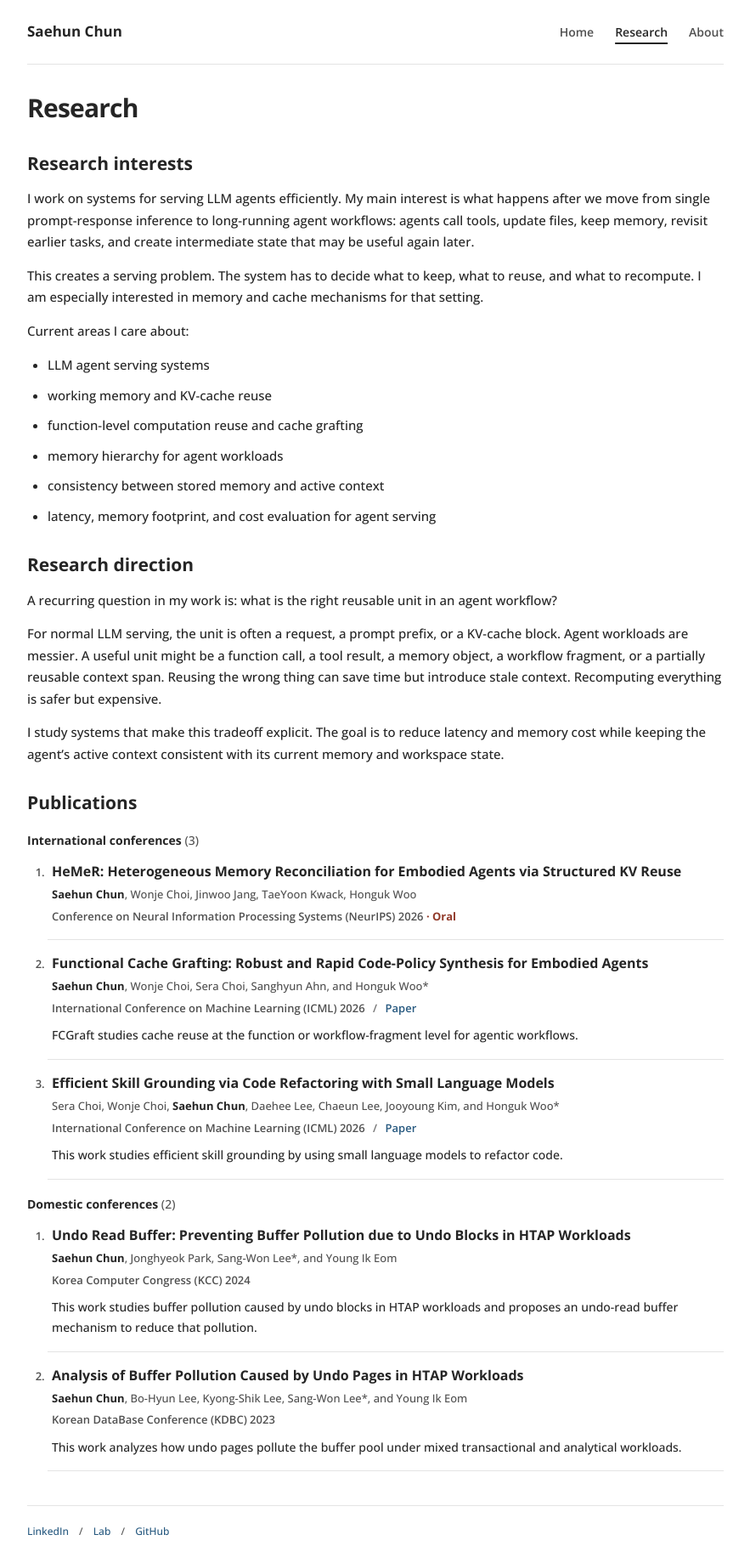
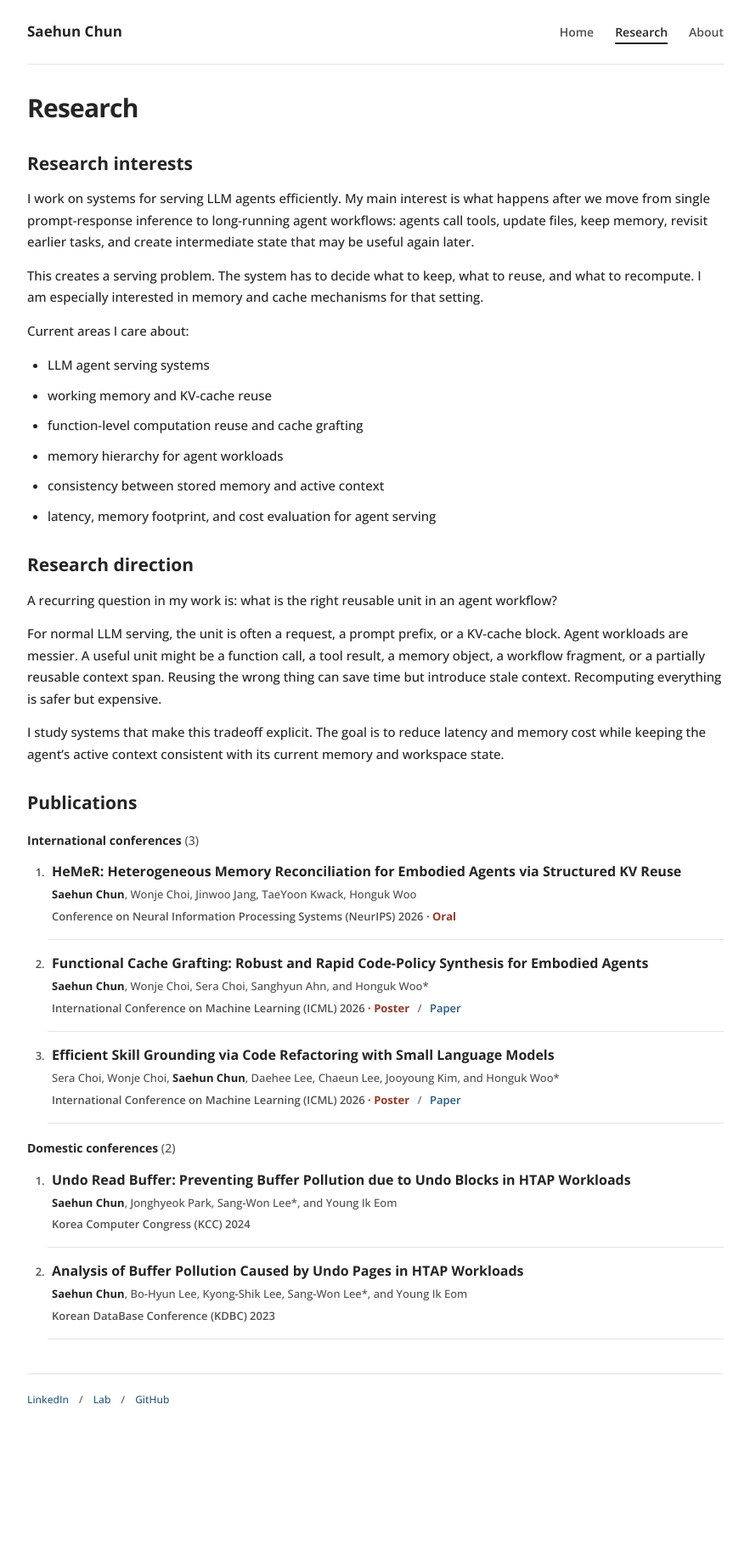
Before and after one commit to thousae/thousae.github.io, a Jekyll site: the page built from research.md, in a window 1280 px wide. Shown: the whole page at 85% size, without its empty margins (198-1081 px from the left). Built offline with Jekyll 4.4.1, drawn with Linux system fonts in a browser that asks for light colours; after the commit the page ends 1684 px from its top, so only the background shows below that.

Commit message:
Remove paper summaries and label ICML poster presentations

```diff
--- a/_data/publications.yml
+++ b/_data/publications.yml
@@ -12,20 +12,20 @@
   title: "Functional Cache Grafting: Robust and Rapid Code-Policy Synthesis for Embodied Agents"
   authors: "Saehun Chun, Wonje Choi, Sera Choi, Sanghyun Ahn, and Honguk Woo*"
   venue: ICML
+  distinction: Poster
   year: 2026
   conference: International Conference on Machine Learning
   url: https://icml.cc/virtual/2026/poster/62313
-  summary: FCGraft studies cache reuse at the function or workflow-fragment level for agentic workflows.
 
 - id: skill-grounding
   category: International conferences
   title: Efficient Skill Grounding via Code Refactoring with Small Language Models
   authors: "Sera Choi, Wonje Choi, Saehun Chun, Daehee Lee, Chaeun Lee, Jooyoung Kim, and Honguk Woo*"
   venue: ICML
+  distinction: Poster
   year: 2026
   conference: International Conference on Machine Learning
   url: https://icml.cc/virtual/2026/poster/65138
-  summary: This work studies efficient skill grounding by using small language models to refactor code.
 
 - id: undo-read-buffer
   category: Domestic conferences
@@ -34,7 +34,6 @@
   venue: KCC
   year: 2024
   conference: Korea Computer Congress
-  summary: This work studies buffer pollution caused by undo blocks in HTAP workloads and proposes an undo-read buffer mechanism to reduce that pollution.
 
 - id: undo-pages
   category: Domestic conferences
@@ -43,4 +42,3 @@
   venue: KDBC
   year: 2023
   conference: Korean DataBase Conference
-  summary: This work analyzes how undo pages pollute the buffer pool under mixed transactional and analytical workloads.
--- a/_includes/publications.html
+++ b/_includes/publications.html
@@ -15,7 +15,6 @@
         </h4>
         <p class="authors">{{ paper.authors | escape | replace: 'Saehun Chun', '<strong>Saehun Chun</strong>' }}</p>
         <p class="paper-meta">{% if include.detailed %}{{ paper.conference }} ({{ paper.venue }}){% else %}{{ paper.venue }}{% endif %} {{ paper.year }}{% if paper.distinction %} <span class="distinction">· {{ paper.distinction }}</span>{% endif %}{% if paper.url %} <span class="meta-separator">/</span> <a href="{{ paper.url }}" target="_blank" rel="noopener">Paper</a>{% endif %}</p>
-        {% if include.detailed and paper.summary %}<p class="paper-summary">{{ paper.summary }}</p>{% endif %}
       </article>
     </li>
     {% endfor %}
--- a/assets/css/main.css
+++ b/assets/css/main.css
@@ -45,7 +45,6 @@ nav { display: flex; gap: 25px; flex-wrap: wrap; }
 .paper-meta { margin: 0; color: var(--muted); font-size: 13px; font-weight: 600; }
 .distinction { color: #923b2b; font-weight: 700; }
 .meta-separator { padding: 0 6px; color: #737373; }
-.paper-summary { margin: 9px 0 0; font-size: 14px; }
 .page .pagetitle { margin-bottom: 22px; }
 .page h2 { margin: 30px 0 14px; font-size: 21px; scroll-margin-top: 24px; }
 .page h3 { margin: 24px 0 12px; font-size: 17px; }
```
Also changed, not shown: README.md.
